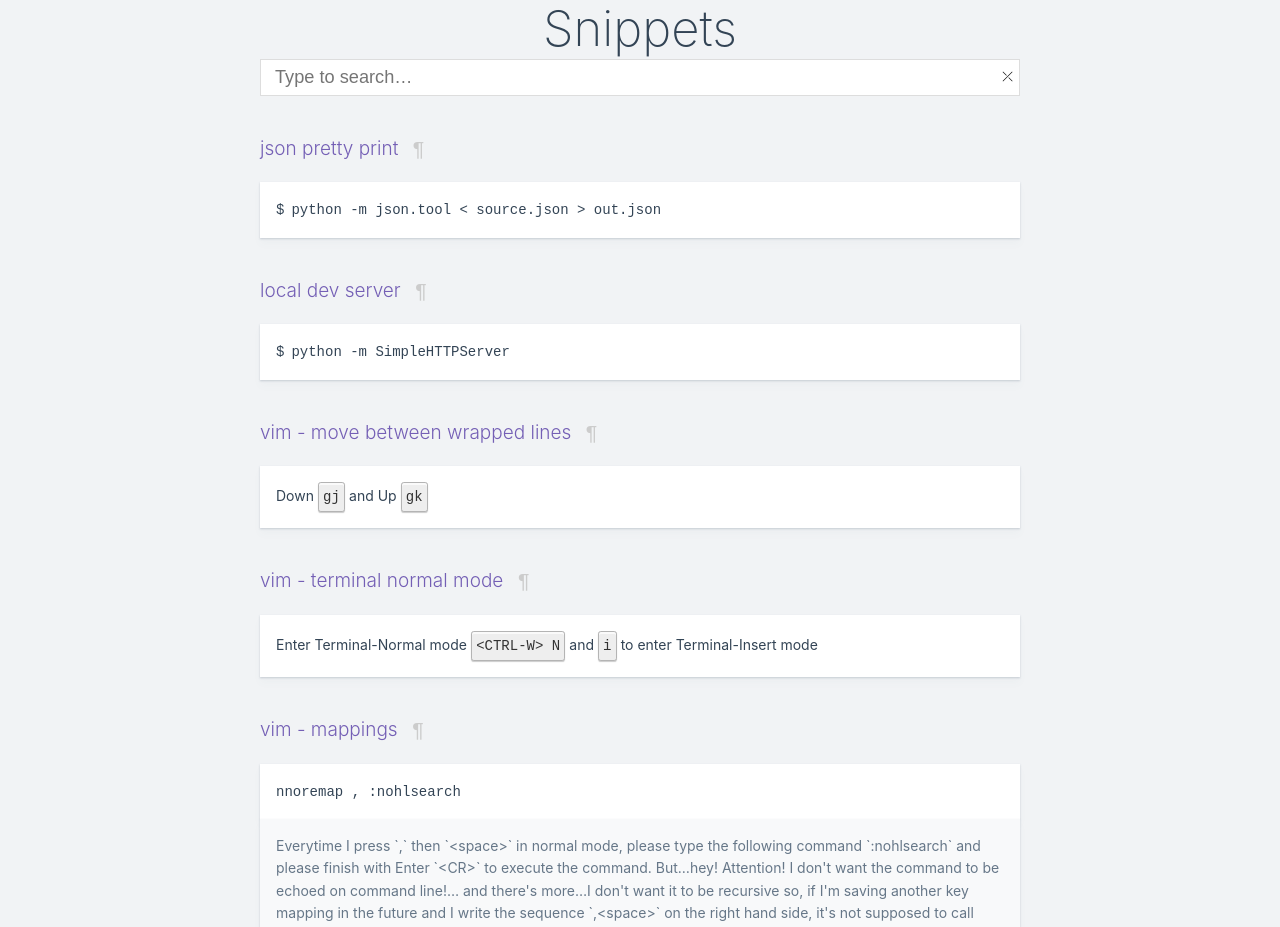
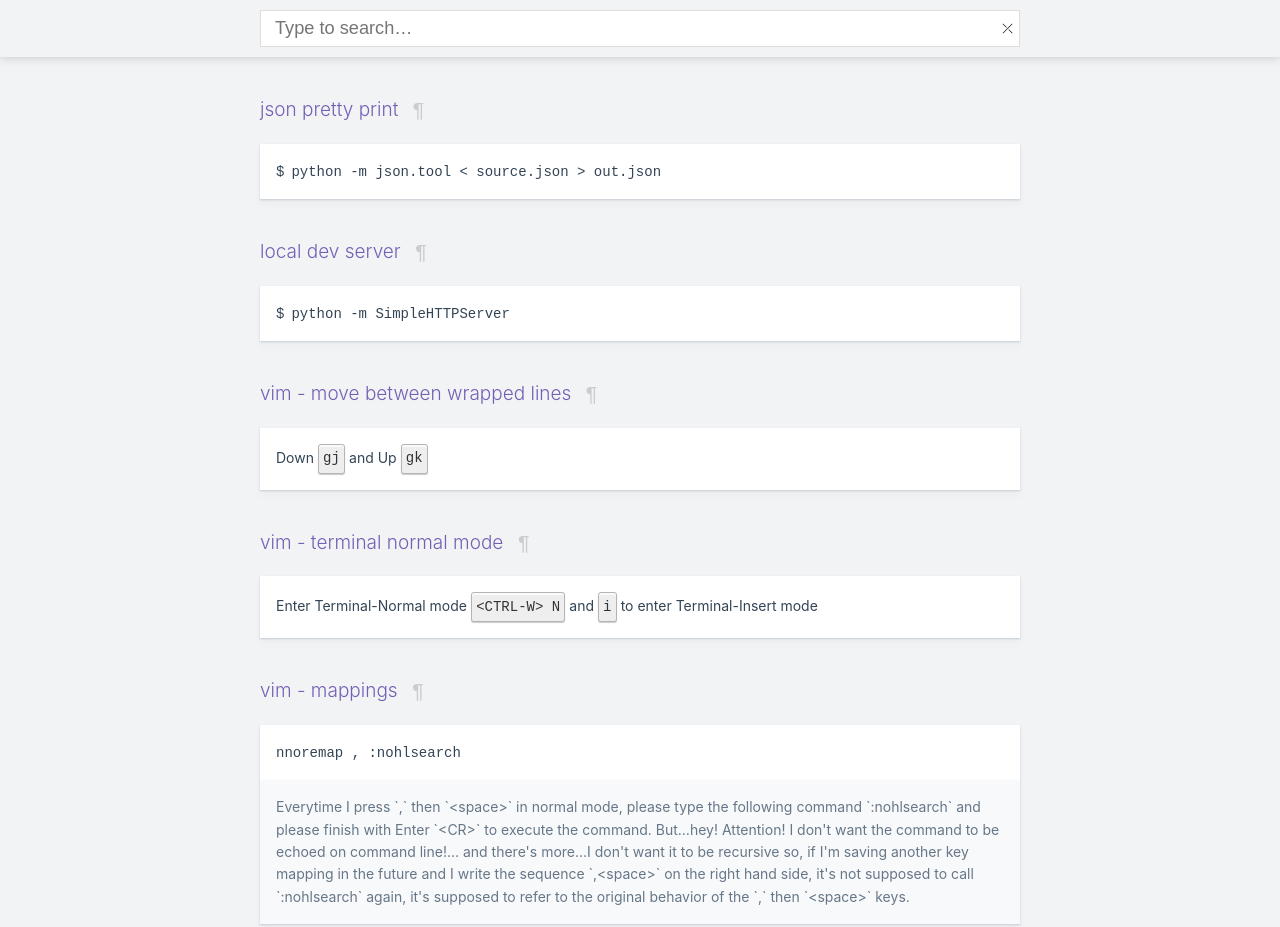
Before and after one commit to san650/snippets.42.uy, a plain HTML site: page index.html in a window 1280 px wide. Shown: the top 927 px of the page. Drawn offline with Linux system fonts and the light colour scheme.

Commit message:
Floating bar on top

```diff
--- a/index.html
+++ b/index.html
@@ -1,9 +1,9 @@
 <!DOCTYPE html>
 <meta charset="UTF-8">
 <meta name="viewport" content="initial-scale=1.0">
+<head><title>Snippets</title></head>
 <body>
-<main>
-<h1>Snippets</h1>
+<header>
 <form id=search>
   <div class=fieldset>
     <input id=term placeholder='Type to search…'>
@@ -11,8 +11,19 @@
   </div>
   <output id=results></output>
 </form>
+</header>
+<main>
 <style>
+header {
+  position:sticky;
+  top: 0;
+  background:#f1f3f5;
+  box-shadow: 0 0px 10px rgba(0, 0, 0, .2);
+  padding: 10px 0;
+}
 form {
+max-width: 760px;
+margin: 0 auto;
 display: flex;
 flex-direction: column;
 align-items: stretch;
@@ -42,6 +53,14 @@ cursor:pointer;
 align-self: center;
 margin-right: 1rem;
 }
+/*
+output {
+  position: absolute;
+  pointer-events: none;
+  background: rgba(255, 220, 0, .3);
+  padding: 5px 7px;
+}
+*/
 </style>
 </main>
 <script>
@@ -228,14 +247,6 @@ background: #fff;
 padding:16px;
 box-shadow: 0 6px 8px rgba(102,119,136,.03), 0 1px 2px rgba(102,119,136,.3);
 }
-h1 {
-font-size: 49px;
-line-height: 1.2;
-font-weight: 200;
-font-family: -apple-system,BlinkMacSystemFont,segoe ui,roboto,oxygen,ubuntu,cantarell,fira sans,droid sans,helvetica neue,sans-serif;
-margin: 0;
-text-align:center;
-}
 :target:after {
 display: inline-block;
 content: "⟵  👀";
```
Lines whose indentation alone changed are shown as unchanged.
